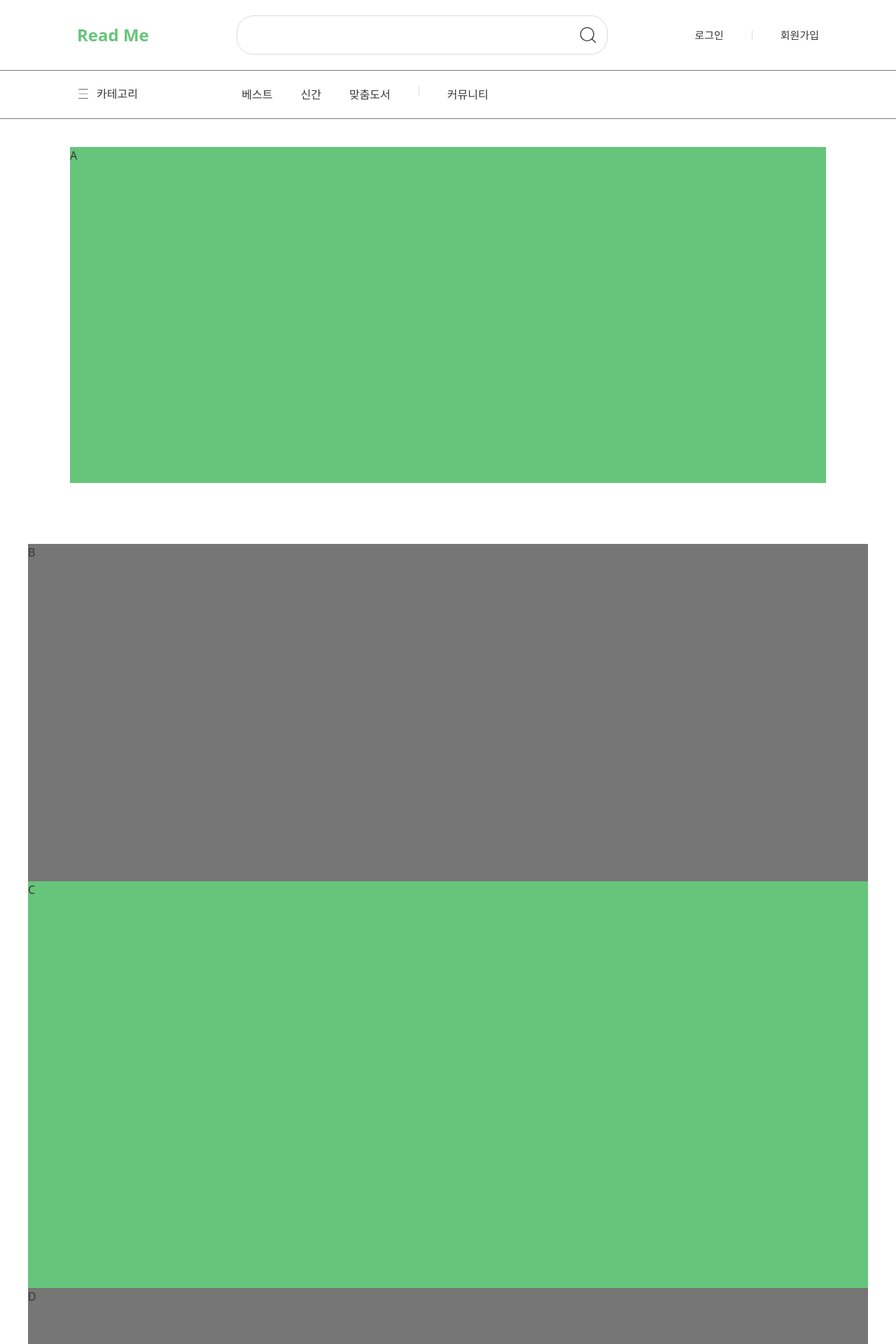
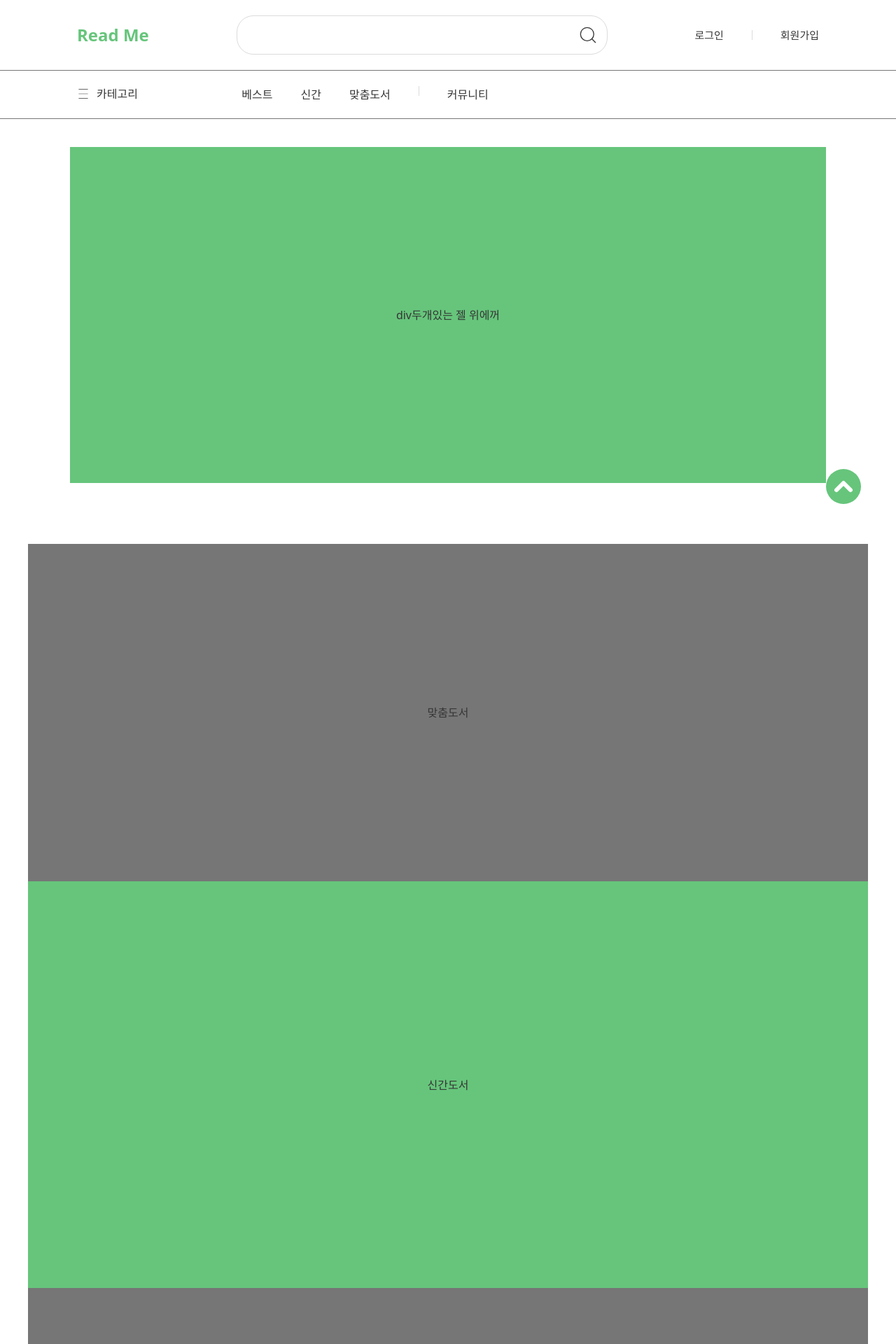
Before and after one commit to yunajoe/front_bookstore-README, a Next.js app: page / in a window 1280 px wide. Shown: the top 1920 px of the page at 70% size. Built offline with nearby package versions, Linux system fonts and the light colour scheme.

Commit message:
feat : useInfinite hook 추가

```diff
--- /dev/null
+++ b/src/components/button/scrollToTopButton.tsx
@@ -0,0 +1,16 @@
+import ScrollToTopButtonImg from '@/public/icons/ScrollToTopButton.svg';
+import Image from 'next/image';
+
+function ScrollToTopButton() {
+  return (
+    <div>
+      <Image
+        className="fixed right-50 bottom-80"
+        src={ScrollToTopButtonImg}
+        alt="페이지 상단으로 이동"
+      />
+    </div>
+  );
+}
+
+export default ScrollToTopButton;
--- a/src/components/layout/mainLayout.tsx
+++ b/src/components/layout/mainLayout.tsx
@@ -1,5 +1,6 @@
 import Header from '@/components/header/index';
 import { ReactNode } from 'react';
+import ScrollToTopButton from '@/components/button/scrollToTopButton';
 
 interface MainLayoutProps {
   children: ReactNode;
@@ -9,7 +10,10 @@ function MainLayout({ children }: MainLayoutProps) {
   return (
     <>
       <Header />
-      <div className="grid auto-rows-auto place-items-center">{children}</div>
+      <div className="relative grid auto-rows-auto place-items-center">
+        {children}
+        <ScrollToTopButton />
+      </div>
     </>
   );
 }
--- a/src/pages/index.tsx
+++ b/src/pages/index.tsx
@@ -6,11 +6,11 @@ function Home() {
   return (
     //메인페이지 각 컴포넌트 넣을자리에 div로 표시만 해둠
     <>
-      <div className="bg-green h-480 w-[1080px] mt-40 mb-87">A</div>
-      <div className="bg-gray-3 h-482 w-[1200px]">B</div>
-      <div className="bg-green h-[581px] w-[1200px]">C</div>
-      <div className="bg-gray-3 h-[633px] w-[1200px]">D</div>
-      <div className="bg-green h-[800px] w-[1080px] mt-120 ">E</div>
+      <div className="bg-green h-480 w-[1080px] mt-40 mb-87 flex-center">div두개있는 젤 위에꺼</div>
+      <div className="bg-gray-3 h-482 w-[1200px] flex-center">맞춤도서</div>
+      <div className="bg-green h-[581px] w-[1200px] flex-center">신간도서</div>
+      <div className="bg-gray-3 h-[633px] w-[1200px] flex-center">실시간 인기 도서</div>
+      <div className="bg-green h-[800px] w-[1080px] mt-120 flex-center">베스트셀러</div>
     </>
   );
 }
--- a/src/store/count.ts
+++ b/src/store/state.ts
@@ -1,3 +1,5 @@
 import { atom } from "jotai";
 
 export const countAtom = atom(0);
+
+export const headerVisibleAtom = atom(true);
```
Also changed, not shown: src/hooks/useInfinite.ts (added, +29 -0 lines), public/icons/ScrollToTopButton.svg (added).
